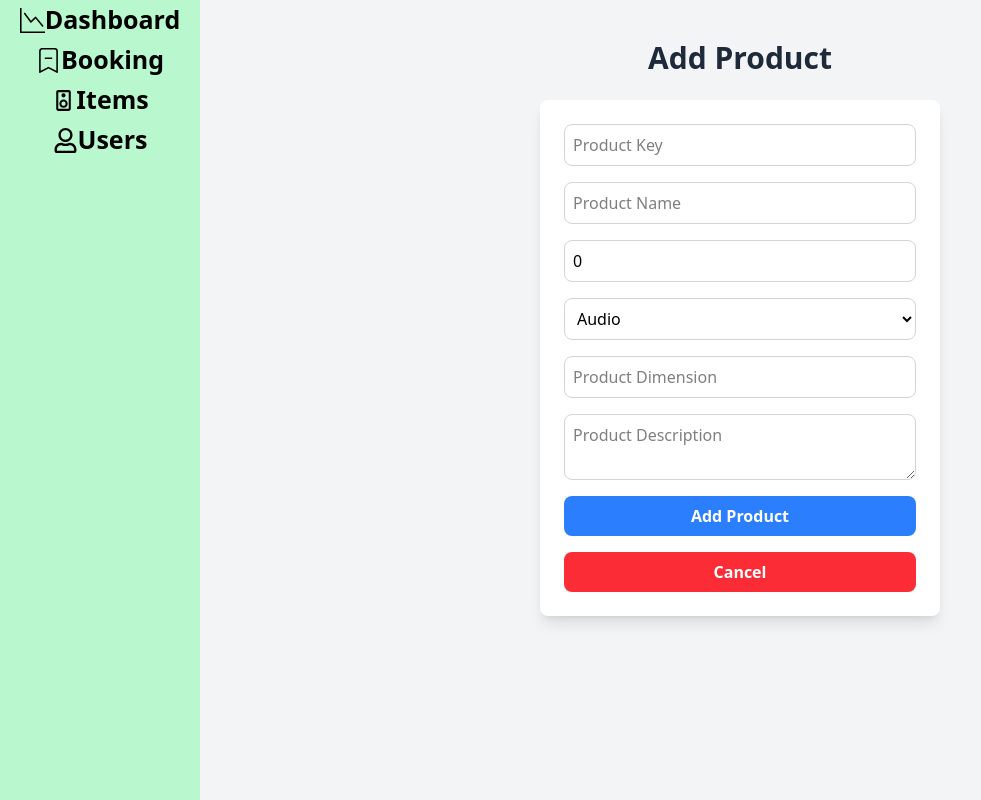
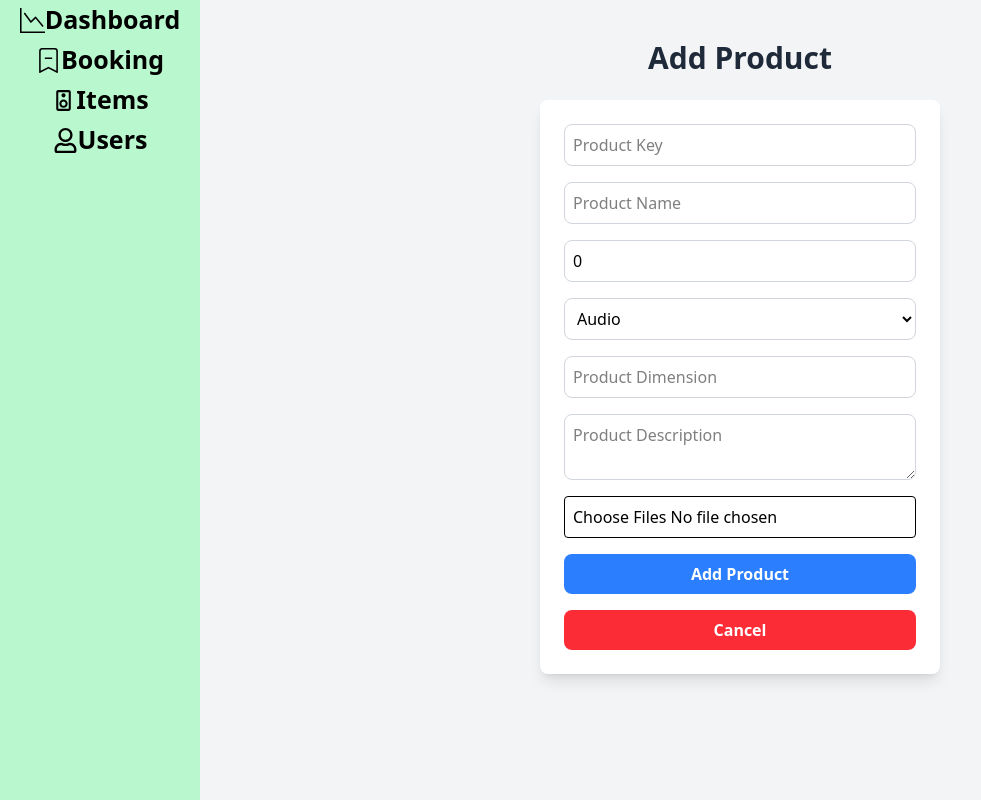
Before and after one commit to kavinduabc/kv-audio-frontend, a React (Vite) app: page /admin/items/add in a window 1280 px wide. Shown: the whole page, without its empty margins (0-981 px from the left). Built offline with nearby package versions, Linux system fonts and the light colour scheme.

Commit message:
product adding page

```diff
--- a/src/pages/admin/AddProduct.jsx
+++ b/src/pages/admin/AddProduct.jsx
@@ -2,6 +2,7 @@ import axios from "axios";
 import { useState } from "react";
 import toast from "react-hot-toast";
 import { useNavigate } from "react-router-dom";
+import mediaUpload from "../../Utils/MediaUpload";
 
 export default function AddProduct() {
   const [productKey, setProductKey] = useState("");
@@ -10,11 +11,30 @@ export default function AddProduct() {
   const [productCategory, setProductCategory] = useState("audio");
   const [productDimension, setProductDimension] = useState("");
   const [productDescription, setProductDescription] = useState("");
+  const [productImages,setProductImages] = useState([])
+
 
   const navigate = useNavigate()
 
   //** Function to add a product */
   async function handleAddItem() {
+
+     //** created the array using for store the image promises */
+    const promises =[]
+    for(let i = 0; i<productImages.length; i++){
+      console.log(productImages[i])
+      const promise = mediaUpload(productImages[i])
+      promises.push(promise)
+
+      // if(i ==5){
+      //   toast.error("you can add only 5 image")
+      //   break;
+      // }
+    }
+
+
+
+
     console.log(productKey, productName, productPrice, productCategory, productDescription, productDimension);
 
     const token = localStorage.getItem("token");
@@ -27,6 +47,15 @@ export default function AddProduct() {
     }
 
     try {
+    //   Promise.all(promises).then((result)=>{
+    //     console.log(result)
+    // }).catch((err)=>{
+    //   toast.error(err)
+    // })
+
+    const imageUrl = await Promise.all(promises);
+
+
       const result = await axios.post(
         backendurl+"/api/product",
         {
@@ -36,6 +65,7 @@ export default function AddProduct() {
           category: productCategory,
           dimensions: productDimension,
           description: productDescription,
+          image : imageUrl,
         },
         {
           headers: {
@@ -99,6 +129,11 @@ export default function AddProduct() {
           placeholder="Product Description"
           className="w-full p-2 border border-gray-300 rounded-lg focus:outline-none focus:ring-2 focus:ring-blue-500"
         />
+        <input onChange={(e)=>setProductImages(e.target.value)}
+        value={productImages}
+        type="file" multiple
+        className="w-full p-2 border rounded"
+        />
         <button onClick={handleAddItem} className="w-full bg-blue-500 text-white py-2 rounded-lg font-semibold hover:bg-blue-600 transition">
           Add Product
         </button>
```
